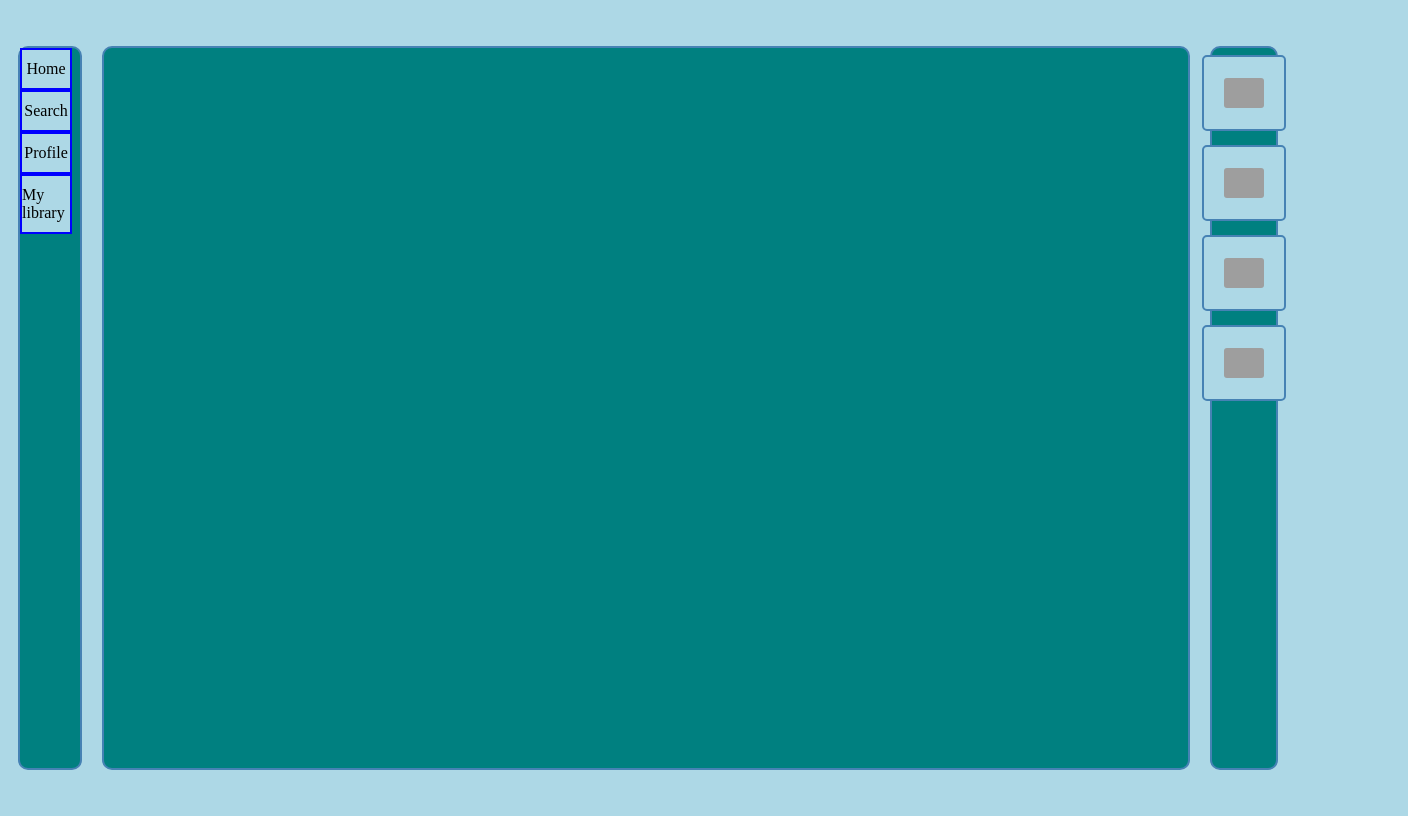
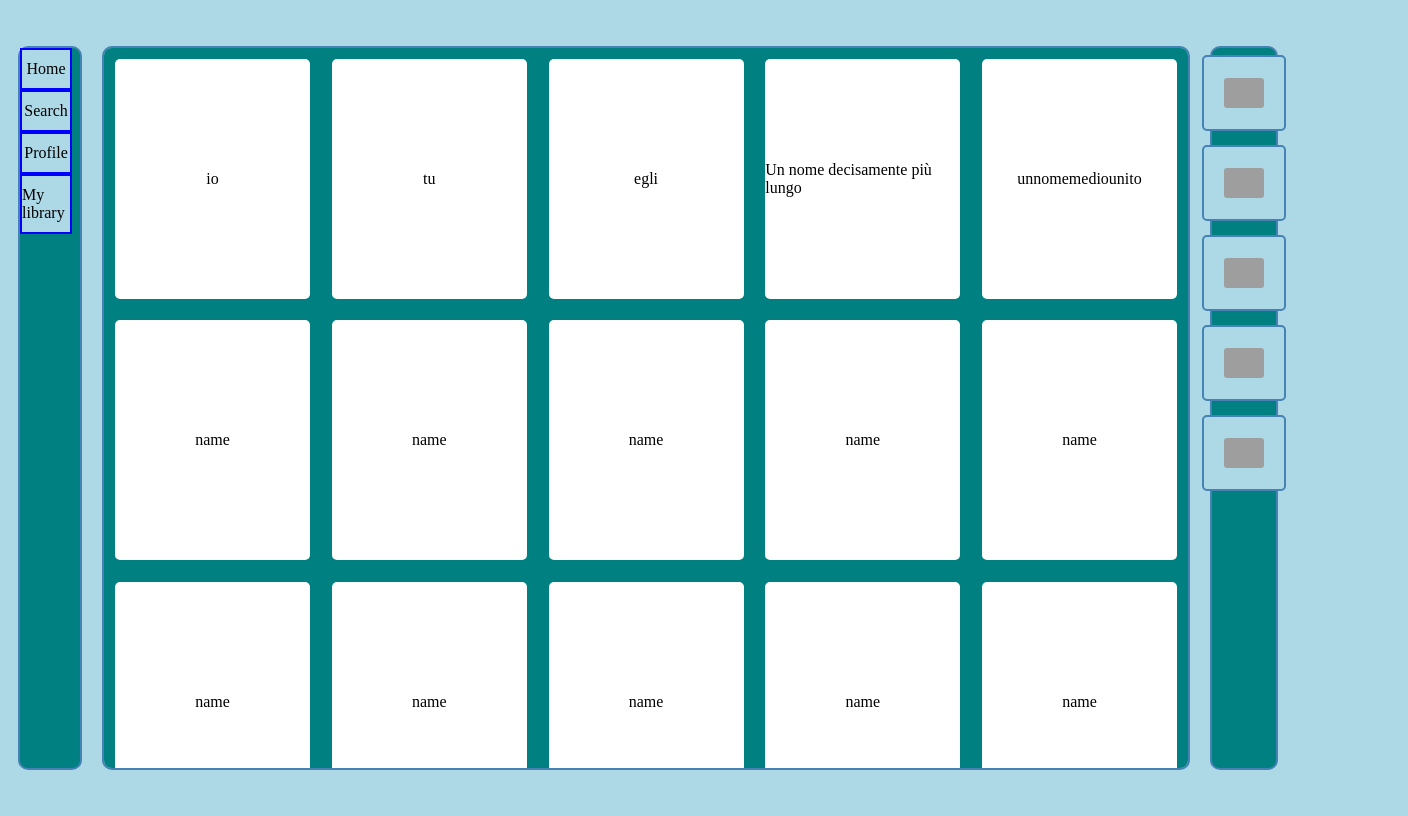
Before and after one commit to Tiaaaaaa/SNM, a website: page frontend/pages/home.html in a window 1280 px wide. Shown: the whole page, 1408 px wide, since content can reach past the window. Drawn offline with Linux system fonts and the light colour scheme; grey boxes are pictures that could not be loaded.

Commit message:
started to create the center of the home page, its not good looking, its not functional, but the concept is there

```diff
--- a/frontend/css/home.css
+++ b/frontend/css/home.css
@@ -1,11 +1,11 @@
 .test {
+	display: flex;
+	flex-direction: column;
 	background-color: var(--secondary-color);
 	border: 2px solid var(--secondary-border-color);
 	border-radius: 10px;
 	margin: 10px;
 	height: 90vh;
-	display: flex;
-	flex-direction: column;
 }
 
 .menu-tile {
@@ -19,10 +19,11 @@
 	padding-bottom: 10px;
 }
 
-a{
+a {
 	text-decoration: none;
 	color: black;
 }
+
 #menu {
 	width: 5vw;
 	transition: 0.3s linear;
@@ -55,7 +56,7 @@ a{
 
 .friend-tile p {
 	opacity: 0;
-	transition-delay: 0.3s;
+	transition-delay: 0.1s;
 	transition-duration: 0.1s;
 }
 
@@ -84,3 +85,26 @@ a{
 	height: auto;
 	margin-right: 20px;
 }
+
+#center{
+	flex-direction: row;
+	overflow: auto;
+	flex-wrap: wrap;
+}
+
+.tile {
+	display: flex;
+	justify-content: center;
+	align-items: center	;
+	margin: 1%;
+	width: 18%;
+	height: 30vh;
+	background-color: #fff;
+	border-radius: 5px;
+	transition: 0.1s linear;
+}
+
+.tile:hover{
+	border-radius: 20px;
+	background-color: #ddd;
+}
--- a/frontend/css/login.css
+++ b/frontend/css/login.css
@@ -54,23 +54,3 @@ hr {
     font-weight: 100;
     overflow-y: auto;
 }
-
-/* width */
-::-webkit-scrollbar {
-    width: 5px;
-}
-
-/* Track */
-::-webkit-scrollbar-track {
-    background: #f1f1f1;
-}
-
-/* Handle */
-::-webkit-scrollbar-thumb {
-    background: var(--main-border-color);
-}
-
-/* Handle on hover */
-::-webkit-scrollbar-thumb:hover {
-    background: #555;
-}
--- a/frontend/css/main.css
+++ b/frontend/css/main.css
@@ -31,3 +31,22 @@ body {
     height: 100vh;
     width: 100vw;
 }
+/* width */
+::-webkit-scrollbar {
+    width: 5px;
+}
+
+/* Track */
+::-webkit-scrollbar-track {
+    background: #f1f1f1;
+}
+
+/* Handle */
+::-webkit-scrollbar-thumb {
+    background: var(--main-border-color);
+}
+
+/* Handle on hover */
+::-webkit-scrollbar-thumb:hover {
+    background: #555;
+}
--- a/frontend/pages/home.html
+++ b/frontend/pages/home.html
@@ -13,7 +13,7 @@
 
 </head>
 
-<body onload="loadFriends()">
+<body onload="loadFriends(); loadFollowedActivity();">
     <div class="container">
         <div class="body-text-style test" id="menu">
             <a href="/home">
--- a/frontend/scripts/home.js
+++ b/frontend/scripts/home.js
@@ -1,4 +1,4 @@
-let friends = ["io", "tu", "egli", "Un nome decisamente più lungo"];
+let friends = ["io", "tu", "egli", "Un nome decisamente più lungo", "unnomemediounito"];
 
 function loadFriends() {
     let div = document.getElementById("friends");
@@ -23,3 +23,31 @@ function loadFriends() {
         div.append(toAppend);
     })
 }
+
+function loadFollowedActivity() {
+
+    let div = document.getElementById("center");
+
+    friends.forEach(name => {
+        toAppend = document.createElement("div");
+
+        toAppend.classList.add("tile");
+
+        toAppend.innerHTML = name;
+
+        div.append(toAppend);
+
+    });
+
+    for (let i = 0; i < 10; i++) {
+        toAppend = document.createElement("div");
+
+        toAppend.classList.add("tile");
+
+        toAppend.innerHTML = "name";
+
+        div.append(toAppend);
+    }
+
+
+}
```
Also changed, not shown: frontend/pages/main-menu.html (deleted, +0 -10 lines).
